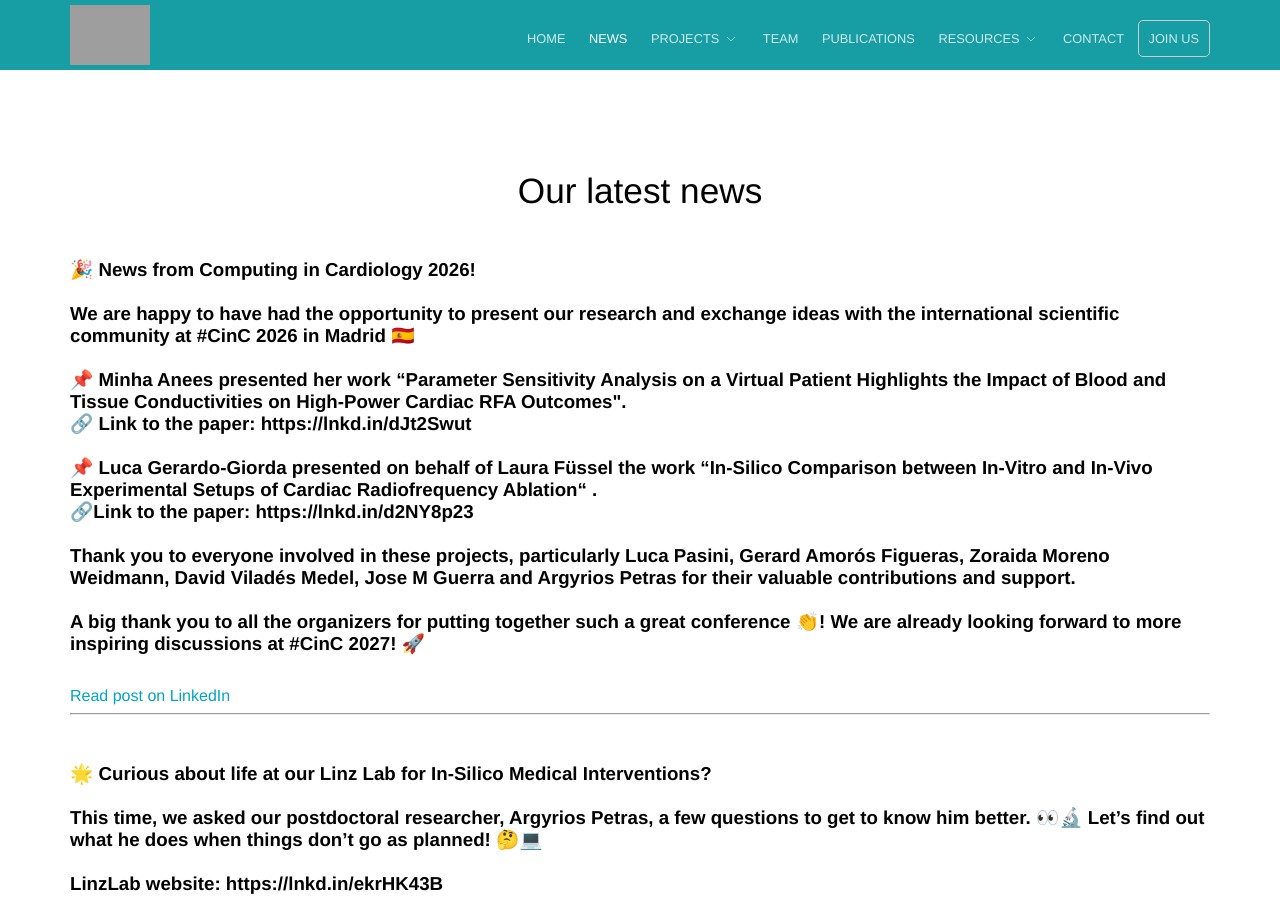
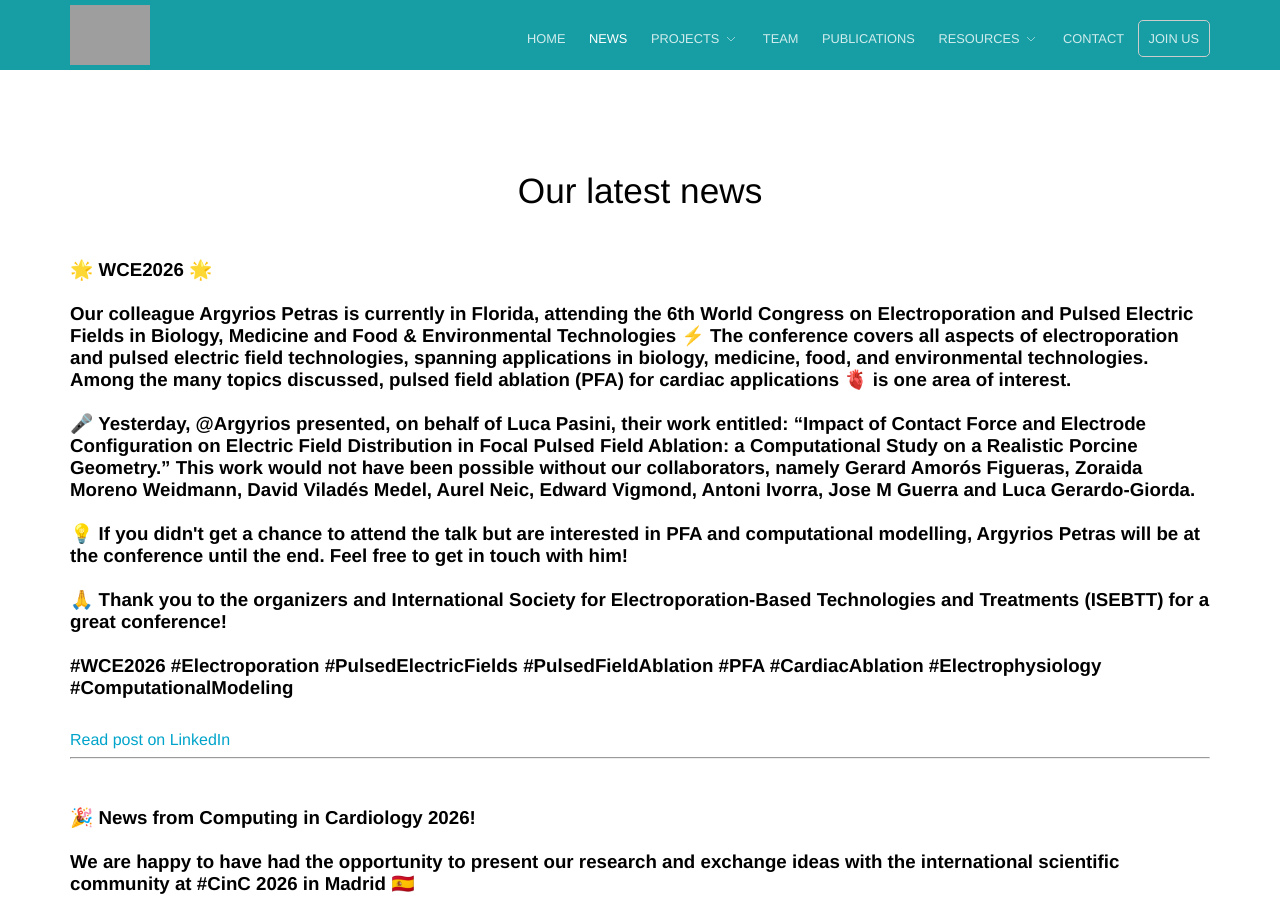
Before and after one commit to linzlabinsilmed/linzlabinsilmed.github.io, a Jekyll site: the page built from news.html, in a window 1280 px wide and 900 px high. Built offline with Jekyll 4.4.1, drawn with Linux system fonts in a browser that asks for light colours; some of the changed text lies outside the part shown; grey boxes are pictures that could not be loaded.

Commit message:
Update LinkedIn feed [auto]

```diff
--- a/_data/linkedin_feed.yml
+++ b/_data/linkedin_feed.yml
@@ -1,3 +1,38 @@
+- title: >-
+    🌟 WCE2026 🌟
+
+
+    Our colleague Argyrios Petras is currently in Florida, attending the 6th
+    World Congress on Electroporation and Pulsed Electric Fields in Biology,
+    Medicine and Food & Environmental Technologies ⚡️ The conference covers all
+    aspects of electroporation and pulsed electric field technologies, spanning
+    applications in biology, medicine, food, and environmental technologies.
+    Among the many topics discussed, pulsed field ablation (PFA) for cardiac
+    applications 🫀 is one area of interest.
+
+
+    🎤 Yesterday, @Argyrios presented, on behalf of Luca Pasini, their work
+    entitled: “Impact of Contact Force and Electrode Configuration on Electric
+    Field Distribution in Focal Pulsed Field Ablation: a Computational Study on
+    a Realistic Porcine Geometry.” This work would not have been possible
+    without our collaborators, namely Gerard Amorós Figueras, Zoraida Moreno
+    Weidmann, David Viladés Medel, Aurel Neic, Edward Vigmond, Antoni Ivorra,
+    Jose M Guerra and Luca Gerardo-Giorda.
+
+
+    💡 If you didn't get a chance to attend the talk but are interested in PFA
+    and computational modelling, Argyrios Petras will be at the conference until
+    the end. Feel free to get in touch with him!
+
+
+    🙏 Thank you to the organizers and International Society for
+    Electroporation-Based Technologies and Treatments (ISEBTT) for a great
+    conference!
+
+
+    #WCE2026 #Electroporation #PulsedElectricFields #PulsedFieldAblation #PFA
+    #CardiacAblation #Electrophysiology #ComputationalModeling
+  url: https://www.linkedin.com/posts/linz-lab-for-in-silico-medical-interventions_wce2026-electroporation-pulsedelectricfields-activity-7510677711770705923-ieBC
 - title: >-
     🎉 News from Computing in Cardiology 2026!
 
@@ -252,29 +287,3 @@
     #PersonalizedMedicine #Cardiology #RFA #PFA #ECMO #CancerResearch
     #TumorModeling  #Science
   url: https://www.linkedin.com/posts/linz-lab-for-in-silico-medical-interventions_insilicomedicine-computationalmedicine-activity-7501285384916729856-nLYc
-- title: >-
-    News from VPH2026! 🎉
-
-
-    Our colleague Argyrios Petras just presented the outcomes of his work,
-    “In-Silico Assessment of Contact Force Effects in Cardiac Catheter
-    Ablation,” at #VPH2026 organized by VPH - The Society for In Silico Medicine
-    in Milan.
-
-
-    His work shows that contact force influences lesion formation in both RFA
-    and PFA, although its effects differ between the two techniques. These
-    findings highlight the importance of contact force in better understanding
-    and optimizing cardiac ablation procedures🫀
-
-
-    Congratulations to Argyrios and his co-authors Luca Pasini, Minha Anees,
-    Zoraida Moreno Weidmann, David Viladés Medel, Aurel Neic, Edward
-    Vigmond,Jose M Guerra and Luca Gerardo-Giorda! 👏
-
-
-    One more talk from our lab coming up at #VPH2026 this Friday! 💻🧠
-
-
-    Link to the abstract: https://lnkd.in/dAj7tHWj
-  url: https://www.linkedin.com/posts/linz-lab-for-in-silico-medical-interventions_vph2026-vph2026-activity-7500926772281098240-CE9w
```
